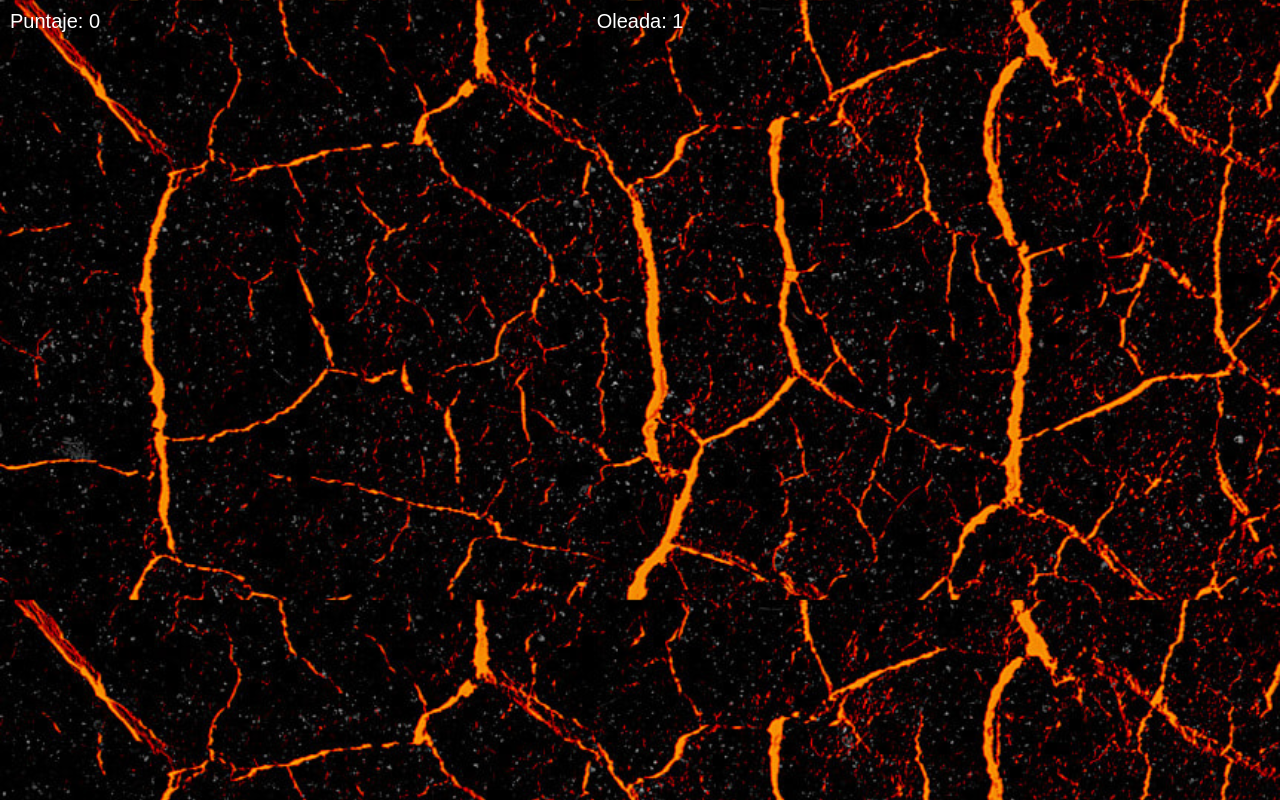
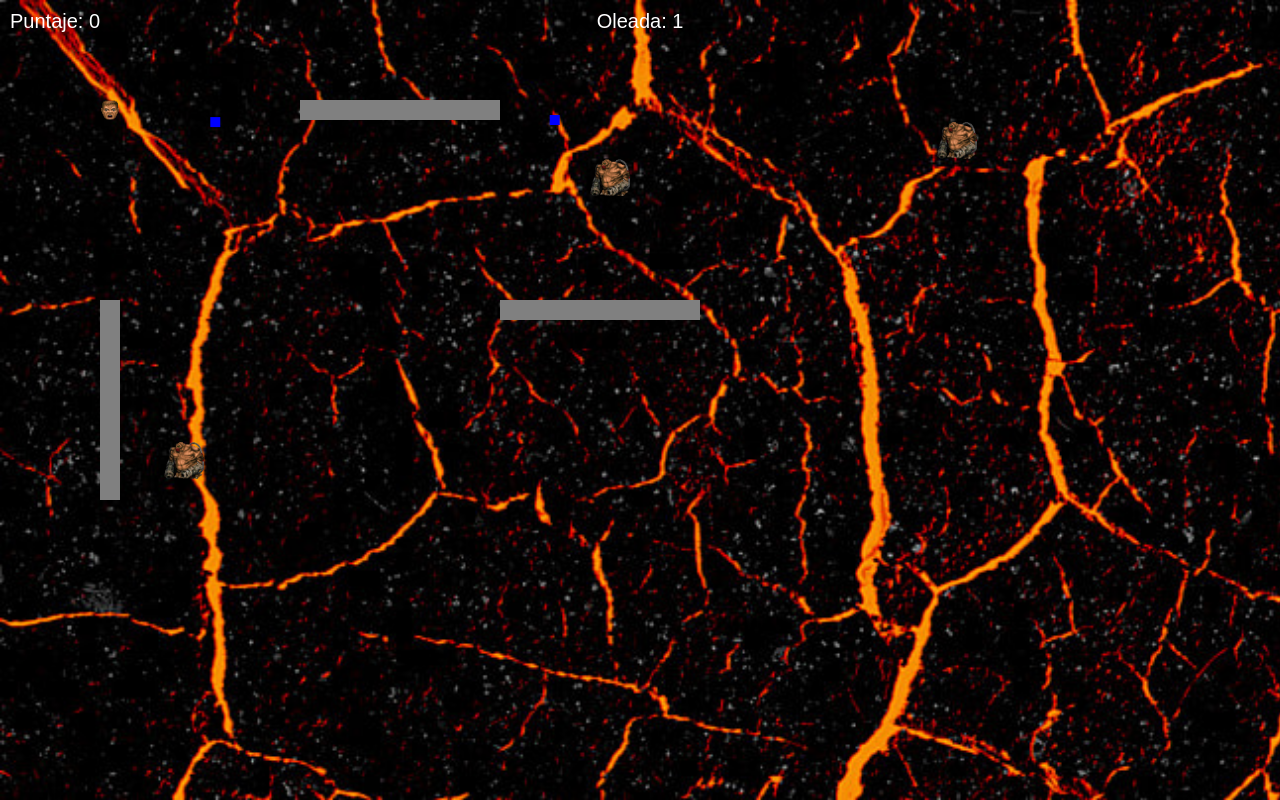
Before and after one commit to AngelsiniENP/Juego_Clase1_Angular, a website: page src/index.html in a window 1280 px wide. Drawn offline with Linux system fonts and the light colour scheme; files that its build step writes are made by us from their sources; files whose address does not match are found by name.

Commit message:
Update index.html

```diff
--- a/src/index.html
+++ b/src/index.html
@@ -10,6 +10,6 @@
     <div id="score">Puntaje: 0</div>
     <div id="wave">Oleada: 1</div> <!-- Marcador de oleada -->
     <canvas id="gameCanvas"></canvas>
-    <script src="/Angular/Juego/script.js"></script> <!-- Enlaza el archivo JavaScript -->
+    <script src="/src/script.js"></script> <!-- Enlaza el archivo JavaScript -->
 </body>
 </html>
```
